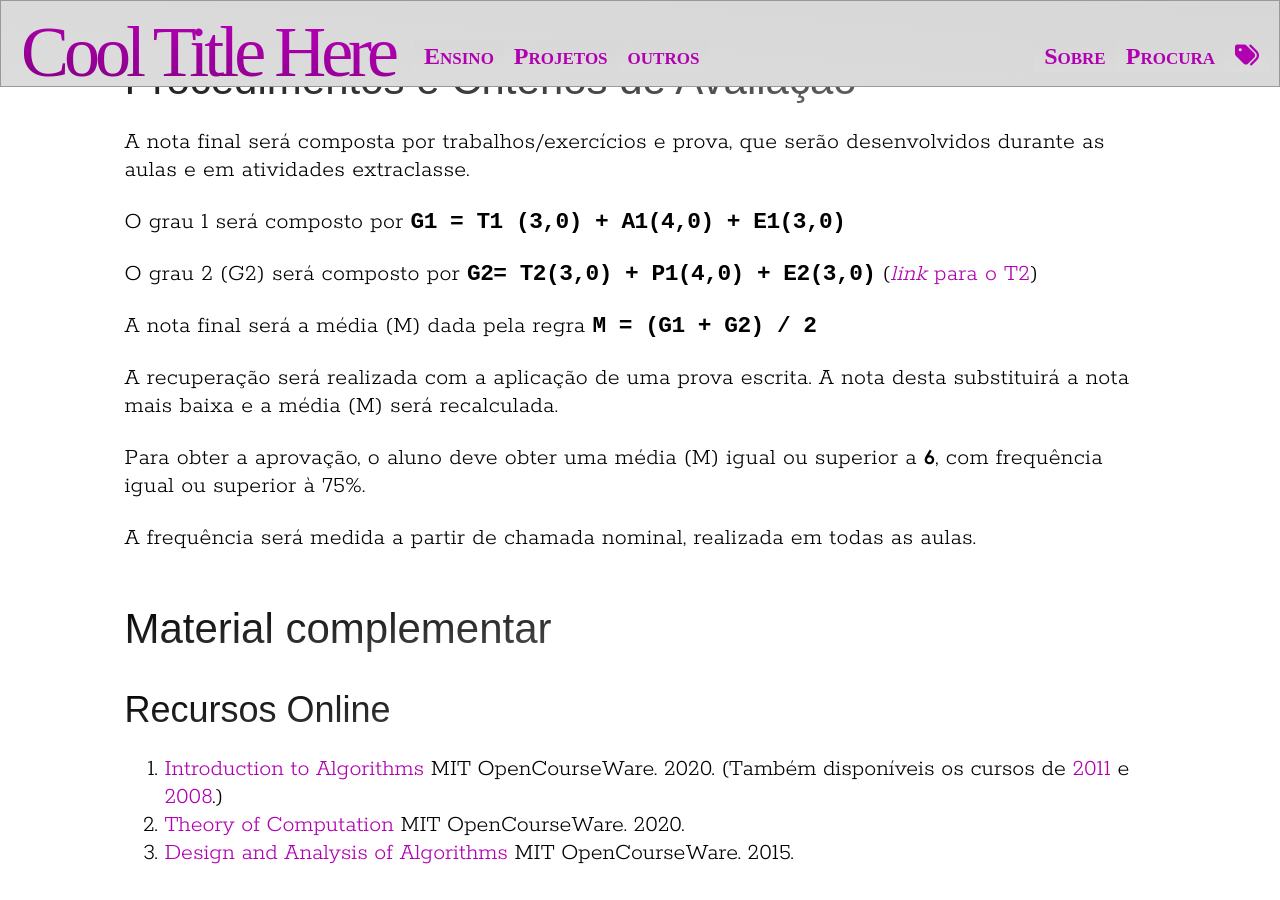
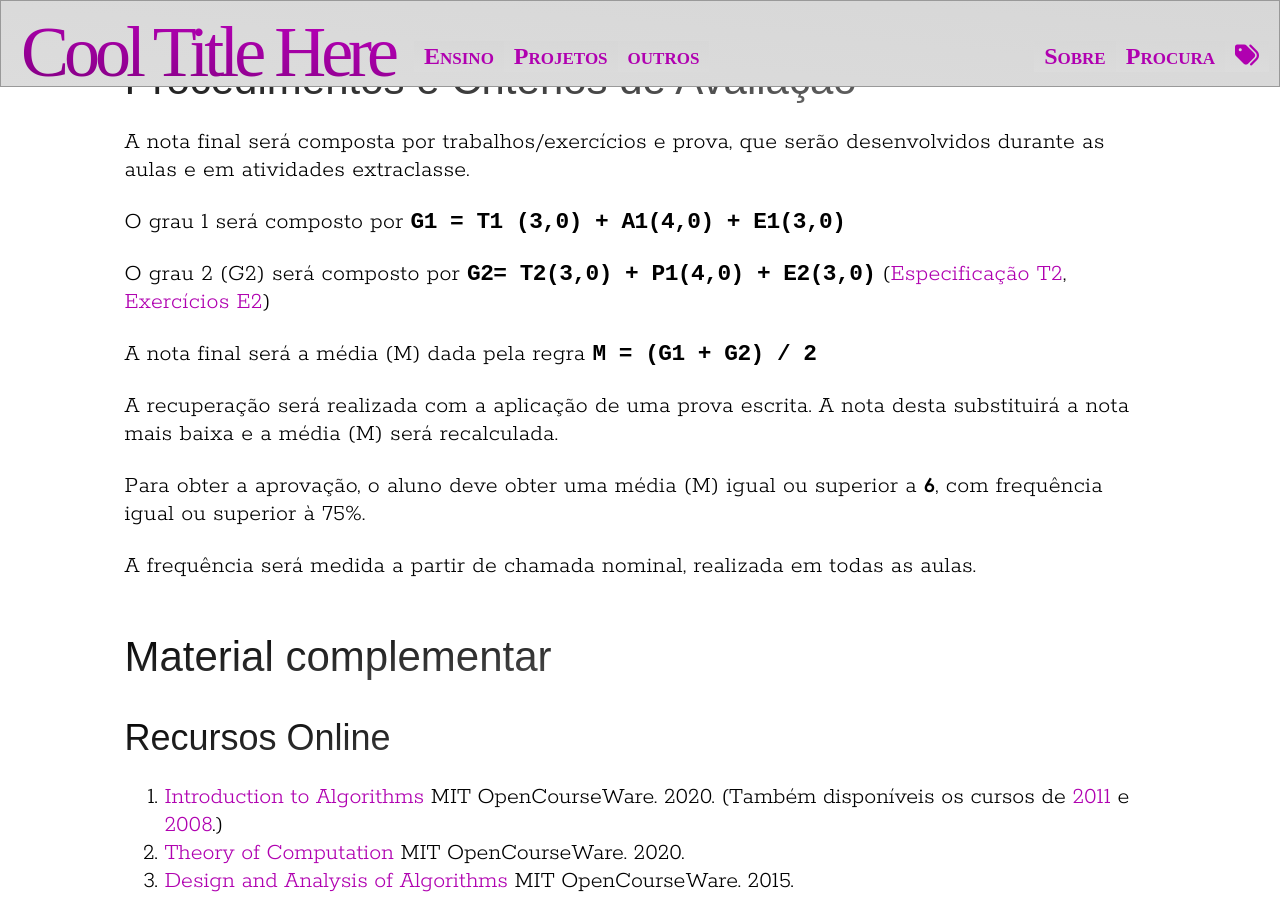
Before and after one commit to rafasgj/rafaeljeffman.com, a Jekyll site: the page built from teaching/lasalle/2023-02-analise-algoritmos.md, in a window 1280 px wide and 900 px high, scrolled down 2982 px. Built offline with Jekyll 4.4.1, drawn with Linux system fonts in a browser that asks for light colours; some web fonts are replaced.

Commit message:
lasalle/analise-algoritmos: Add link to E2

```diff
--- a/teaching/lasalle/2023-02-analise-algoritmos.md
+++ b/teaching/lasalle/2023-02-analise-algoritmos.md
@@ -105,7 +105,7 @@ A nota final será composta por trabalhos/exercícios e prova, que serão desenv
 
 O grau 1 será composto por `G1 = T1 (3,0) + A1(4,0) + E1(3,0)`
 
-O grau 2 (G2) será composto por `G2= T2(3,0) + P1(4,0) + E2(3,0)` ([_link_ para o T2](lectures/analise-algoritmos/trabalho-02))
+O grau 2 (G2) será composto por `G2= T2(3,0) + P1(4,0) + E2(3,0)` ([Especificação T2](lectures/analise-algoritmos/trabalho-02), [Exercícios E2](lectures/analise-algoritmos/lecture-16))
 
 A nota final será a média (M) dada pela regra `M = (G1 + G2) / 2`
 
```
